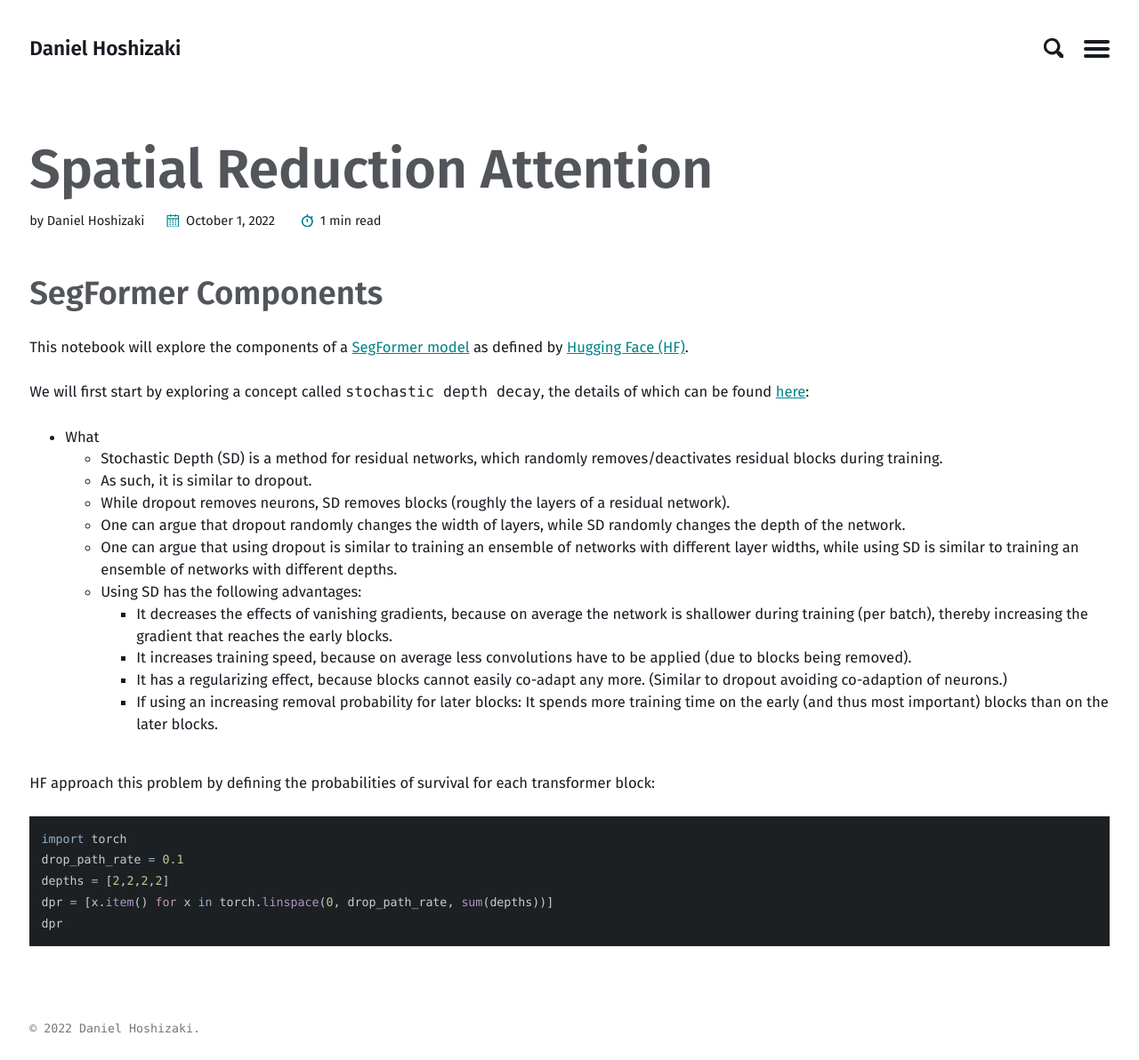
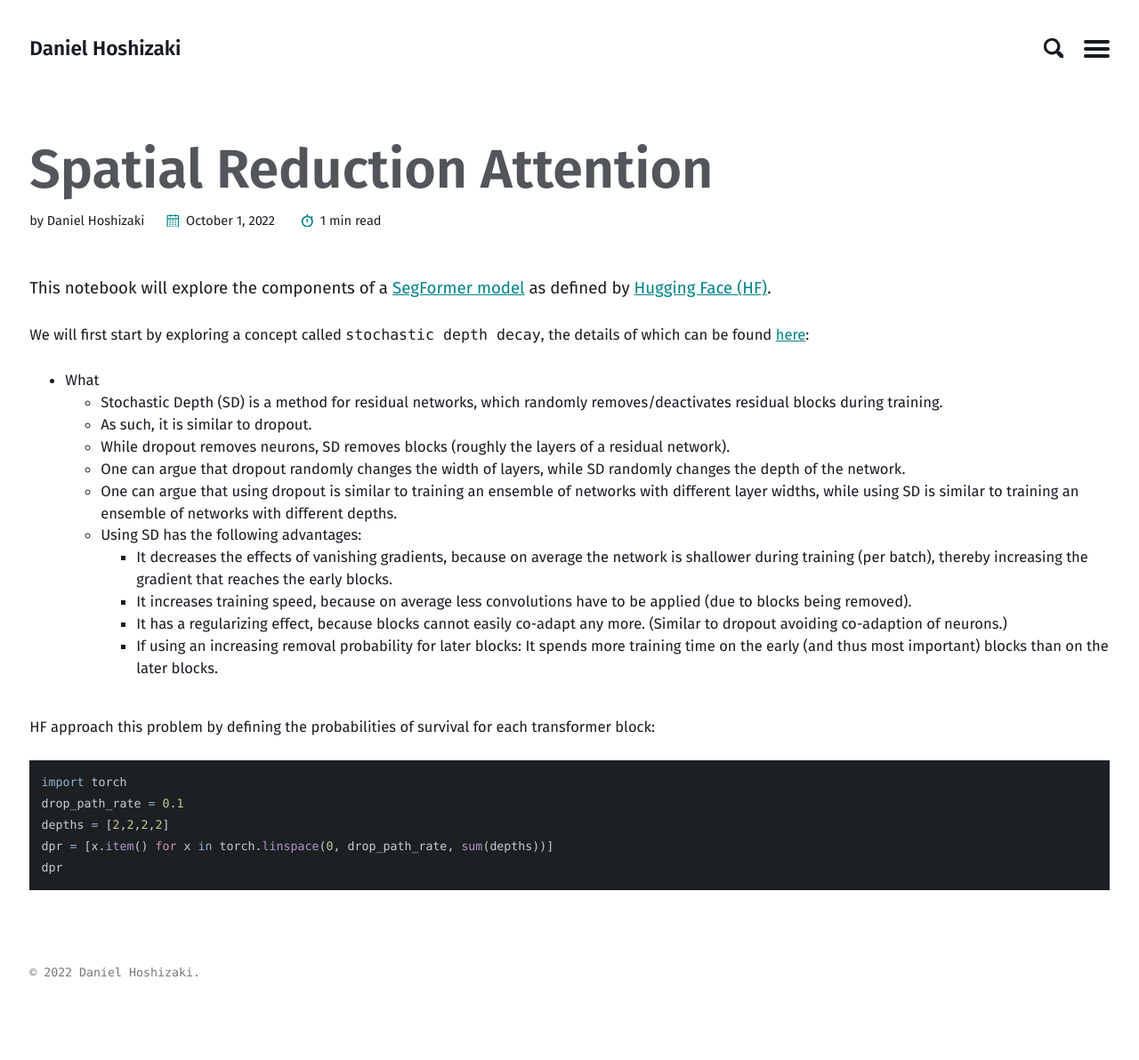
Before and after one commit to mmistakes/jekyll-theme-basically-basic, a Jekyll site: the page built from _posts/2022-10-1-spatial-reduction-attention.md, in a window 1280 px wide. Shown: the whole page at 89% size. Built offline with Jekyll 4.4.1, drawn with Linux system fonts in a browser that asks for light colours; after the commit the page ends 1129 px from its top, so only the background shows below that.

```diff
--- a/_posts/2022-10-1-spatial-reduction-attention.md
+++ b/_posts/2022-10-1-spatial-reduction-attention.md
@@ -3,8 +3,6 @@ layout: post
 title:  "Spatial Reduction Attention"
 name:  "Daniel Hoshizaki"
 ---
-
-# SegFormer Components
 
 This notebook will explore the components of a [SegFormer model](https://arxiv.org/pdf/2105.15203.pdf) as defined by [Hugging Face (HF)](https://huggingface.co/docs/transformers/model_doc/segformer).
 
```
